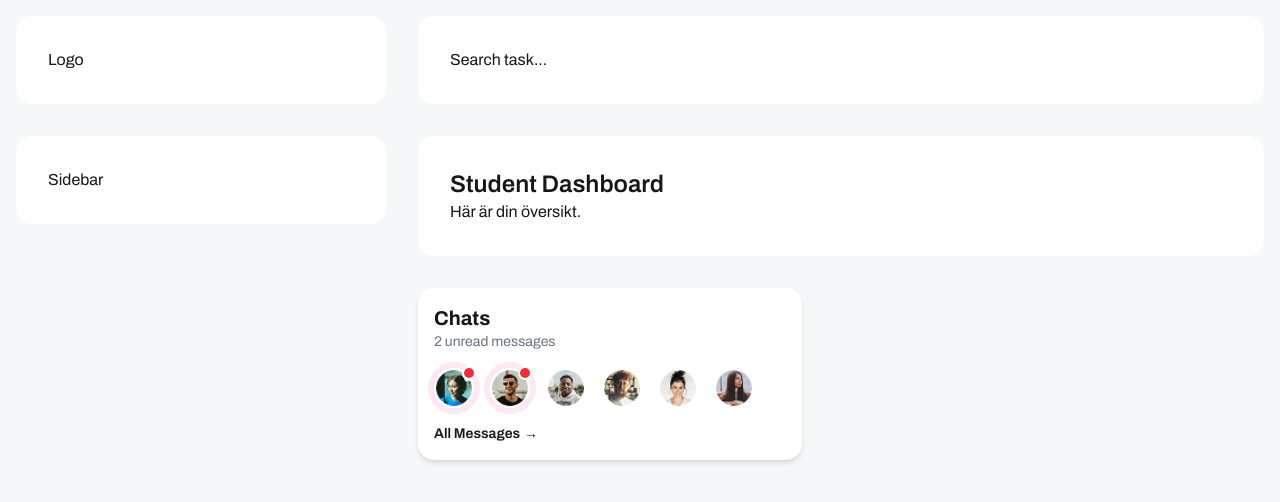
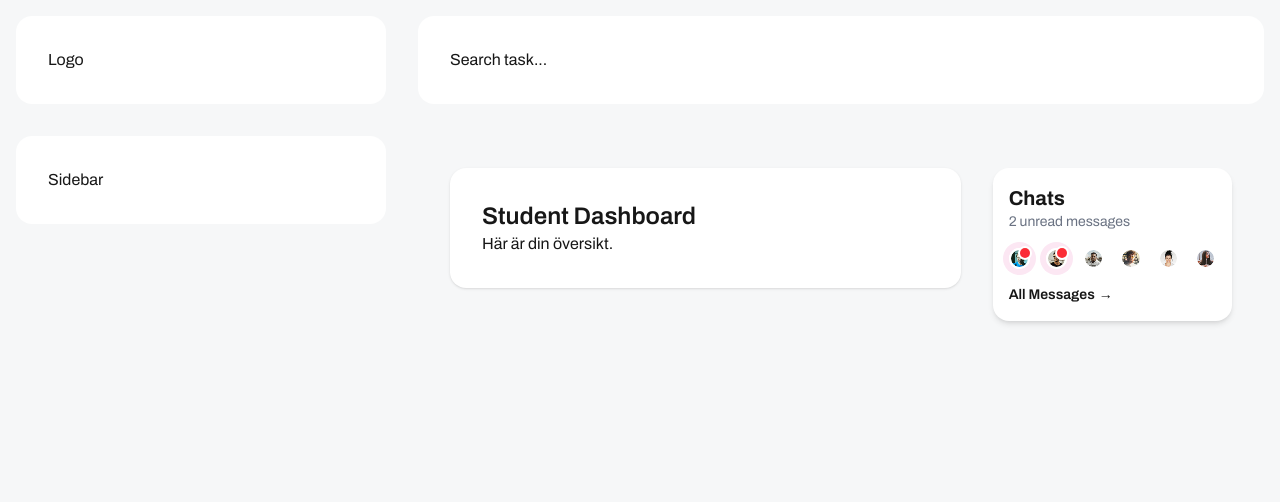
Before and after one commit to cms25-aspnet2-grupp-3/shiko-webapp, a Next.js app: page /dashboard in a window 1280 px wide. Shown: the top 502 px of the page. Built offline with nearby package versions, Linux system fonts and the light colour scheme.

Commit message:
style: move ChatBox to the right column

```diff
--- a/src/app/(student)/dashboard/page.tsx
+++ b/src/app/(student)/dashboard/page.tsx
@@ -1,16 +1,22 @@
 import ChatBox from "@/components/ChatBox";
 
-export default function StudentPage() {
+export default function DashboardPage() {
   return (
-    <div className="grid gap-8">
-      <div className="rounded-2xl p-8 bg-white">
-        <h1 className="text-2xl font-semibold">Student Dashboard</h1>
-        <p>Här är din översikt.</p>
+
+    <div className="grid grid-cols-1 lg:grid-cols-3 gap-8 p-8">
+
+      <div className="lg:col-span-2 space-y-8">
+        <div className="rounded-2xl p-8 bg-white shadow-sm">
+          <h1 className="text-2xl font-semibold">Student Dashboard</h1>
+          <p>Här är din översikt.</p>
+        </div>
+
       </div>
 
-      <div className="w-full max-w-sm">
+      <div className="w-full">
         <ChatBox />
       </div>
+
     </div>
   );
 }
```
